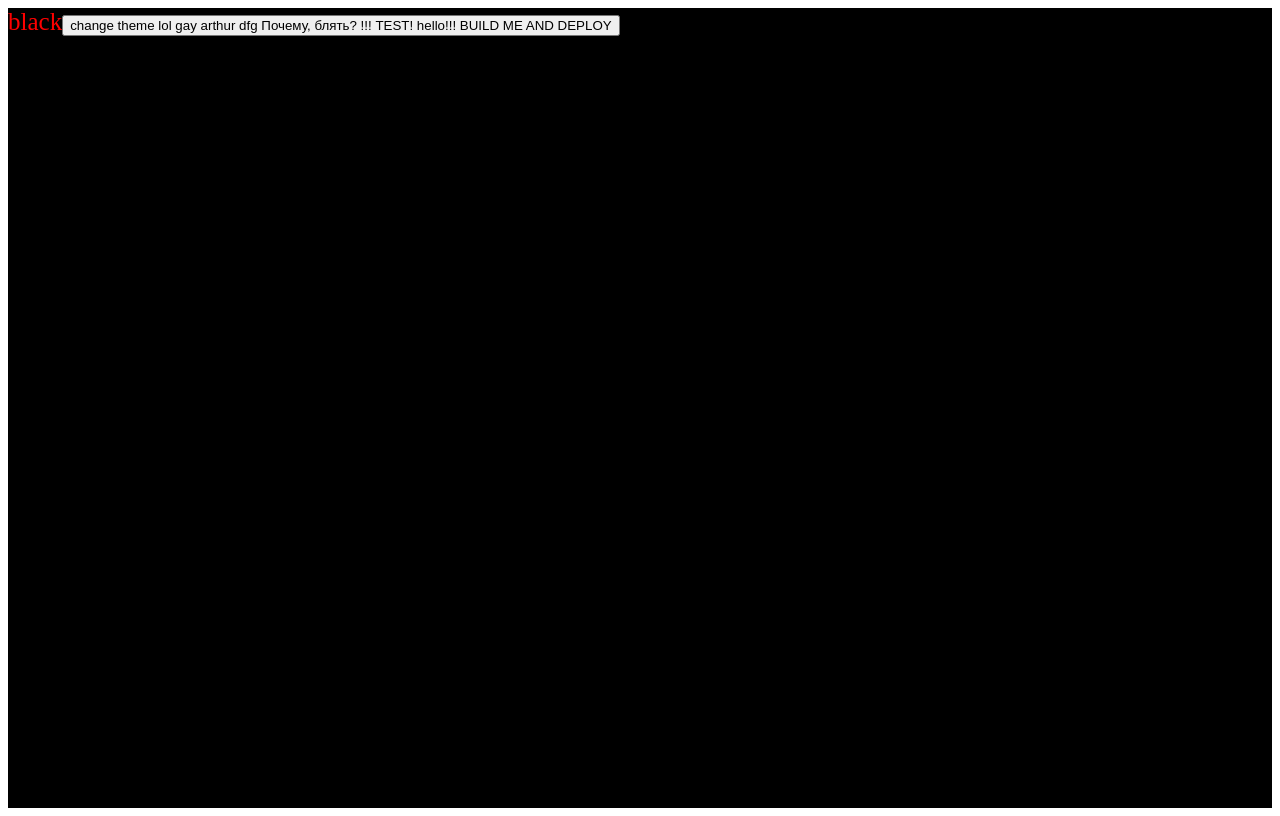
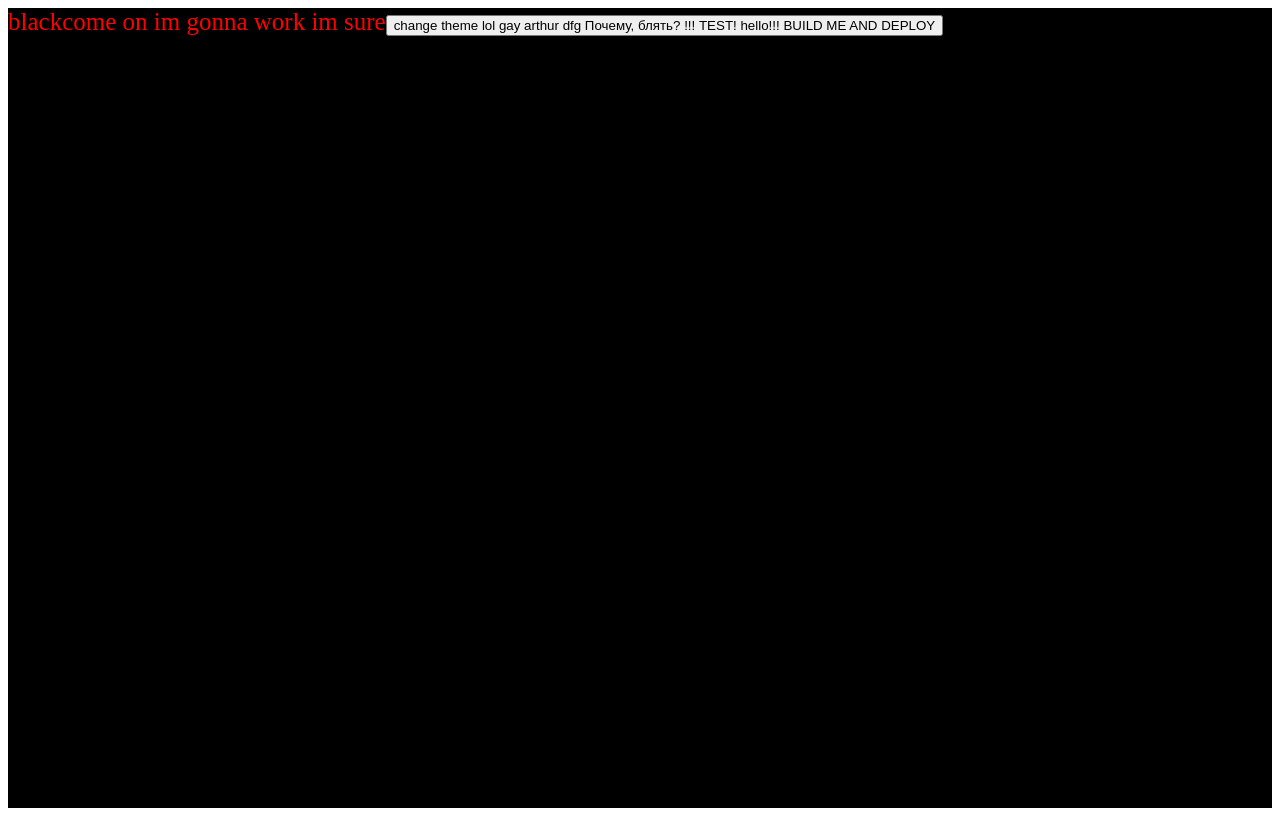
Before and after one commit to github-actions-and-flow-test/test-git-flow, a React app: page / in a window 1280 px wide. Built offline with nearby package versions, Linux system fonts and the light colour scheme.

Commit message:
lets work

```diff
--- a/src/component.tsx
+++ b/src/component.tsx
@@ -11,6 +11,7 @@ export const App = () => {
 	return (
 		<div style={{ background: theme, width: '100%', fontSize: 25, color: 'red', height: '100vh' }}>
 			{ theme === 'black' && 'black' }
+			come on im gonna work im sure
 			<button
 				data-test-id='button'
 				onClick={colorHandler}
```
